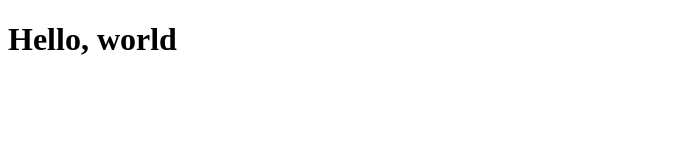
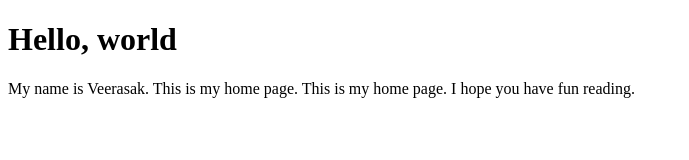
Before and after one commit to VeerasakThongpassano/223-homepage, a plain HTML site: page index.html in a window 1280 px wide. Shown: the whole page, without its empty margins (0-689 px from the left). Drawn offline with Linux system fonts and the light colour scheme.

Commit message:
added a paragraph

```diff
--- a/index.html
+++ b/index.html
@@ -2,5 +2,10 @@
 <html lang="en">
 <body>
   <h1>Hello, world</h1>
+  <p>
+    My name is Veerasak. This is my home page.
+    This is my home page.
+    I hope you have fun reading.
+  </p>
 </body>
 </html>
```
